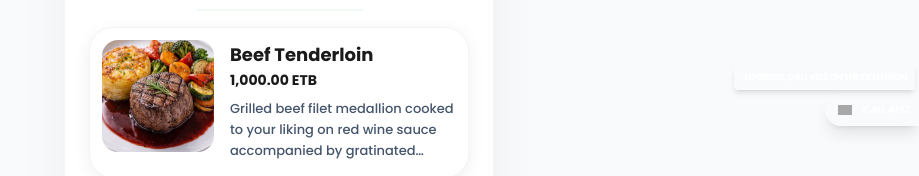
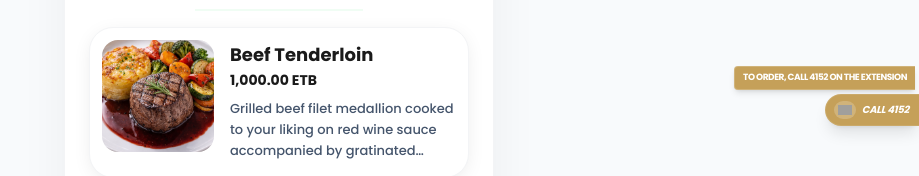
Before and after one commit to elias2025new/DigitalHotelMenu, a React (Vite) app: page / in a window 1280 px wide. Both pictures are taken after a click on the button "CALL 4152". Shown: the part 578-754 px from the top of the page, without its empty margins (361-1280 px from the left). Built offline with nearby package versions, Linux system fonts and the light colour scheme; grey boxes are pictures that could not be loaded.

Commit message:
extension

```diff
--- a/src/components/CallButton.jsx
+++ b/src/components/CallButton.jsx
@@ -16,22 +16,22 @@ const CallButton = () => {
     return (
         <div className="fixed bottom-24 right-0 z-50 flex flex-col items-end pointer-events-none">
             {showTooltip && (
-                <div className="bg-hotel-green text-white px-2 py-1 rounded-l shadow-md text-[9px] font-bold mr-1 uppercase tracking-tighter animate-in fade-in slide-in-from-right-1 duration-300 pointer-events-auto border-y border-l border-white/20 mb-1">
+                <div className="bg-hotel-gold text-white px-2 py-1 rounded-l shadow-md text-[9px] font-bold mr-1 uppercase tracking-tighter animate-in fade-in slide-in-from-right-1 duration-300 pointer-events-auto border-y border-l border-white/20 mb-1">
                     To order, call 4152 on the extension
                 </div>
             )}
             <button
                 onClick={() => setShowTooltip(!showTooltip)}
-                className="bg-hotel-green hover:bg-hotel-green/90 text-white pl-2 pr-2.5 py-1.5 rounded-l-full shadow-lg transition-all active:scale-95 pointer-events-auto flex items-center justify-center group border-y border-l border-white/10"
+                className="bg-hotel-gold hover:bg-hotel-gold/90 text-white pl-2 pr-2.5 py-1.5 rounded-l-full shadow-lg transition-all active:scale-95 pointer-events-auto flex items-center justify-center group border-y border-l border-white/10"
                 aria-label="Call Extension"
             >
-                <div className="bg-white/10 p-1 rounded-full mr-1.5 group-hover:scale-105 transition-transform">
+                <div className="bg-white/20 p-1 rounded-full mr-1.5 group-hover:scale-105 transition-transform">
                     <img
                         width="14"
                         height="14"
                         src="https://img.icons8.com/ios-filled/50/ffffff/phone.png"
                         alt="phone"
-                        className="opacity-90"
+                        className="opacity-95"
                     />
                 </div>
                 <span className="font-black text-[10px] tracking-tight italic">CALL 4152</span>
```
